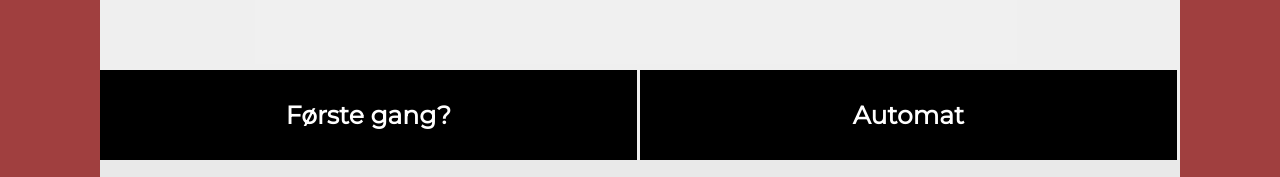
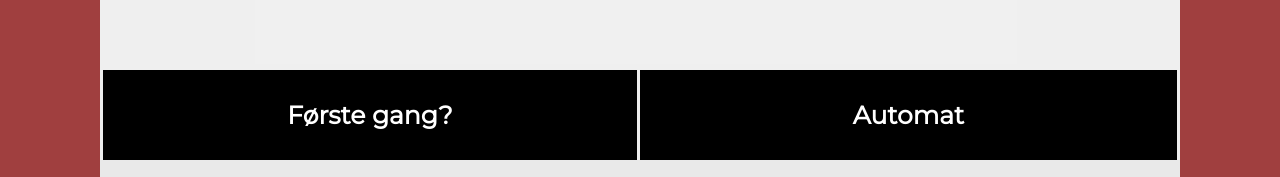
Before and after one commit to Jonatan-bs/pay4it, a website with bundled scripts: page index.html in a window 1280 px wide. Shown: the part 953-1130 px from the top of the page. Built offline with nearby package versions, Linux system fonts and the light colour scheme; a script that the page names is missing.

Commit message:
lidt styling

```diff
--- a/css/style.css
+++ b/css/style.css
@@ -6,6 +6,22 @@
 body {
   margin: 0;
   background:#a03f3f;
+}
+
+::-webkit-scrollbar {
+  width: 10px;
+}
+::-webkit-scrollbar-track {
+  background: #eee;
+}
+
+
+::-webkit-scrollbar-thumb {
+  background: #000;
+}
+
+::-webkit-scrollbar-thumb:hover {
+  background: #333;
 }
 
 .mainDisplay {
@@ -247,6 +263,10 @@ body {
   font-size: 25px;
   font-weight: 700;
   border-right: 3px solid #eee;
+}
+
+.first {
+  border-left: 3px solid #eee;
 }
 
 .buttons .firstauto:hover {
--- a/index.html
+++ b/index.html
@@ -159,7 +159,7 @@
 
         <div class="paymentandbuttons">
           <div class="buttons">
-            <button type="button" name="button" class="firstauto">Første gang?</button>
+            <a href="newuser.html"><button type="button" name="button" class="firstauto first">Første gang?</button></a>
             <button type="button" name="button" id="automat" class="firstauto">Automat</button>
           </div>
           <div class="payment">
```
